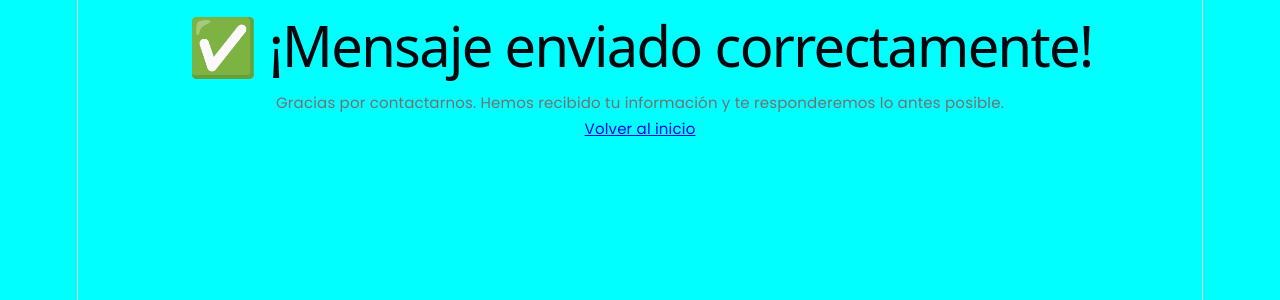
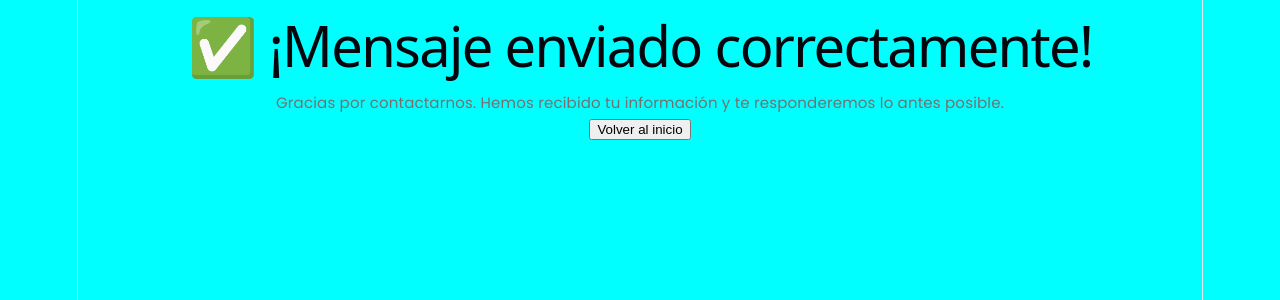
Before and after one commit to LilyBrench/miwebdespensaenlinea, a React (Vite) app: page /gracias in a window 1280 px wide. Shown: the top 300 px of the page. Built offline with nearby package versions, Linux system fonts and the light colour scheme.

Commit message:
Actualizacion de formulario y pagina de agradecimiento

```diff
--- a/src/components/Gracias/Gracias.jsx
+++ b/src/components/Gracias/Gracias.jsx
@@ -10,13 +10,14 @@ const Gracias = () => {
       </p>
 
 
+<button
 
-  <a
+  type="submit"
     href="https://midespensa-enlinea.netlify.app/"
     className={styles.btnEnviar}
   >
     Volver al inicio
-  </a>
+</button>
 </div>
   );
 
```
